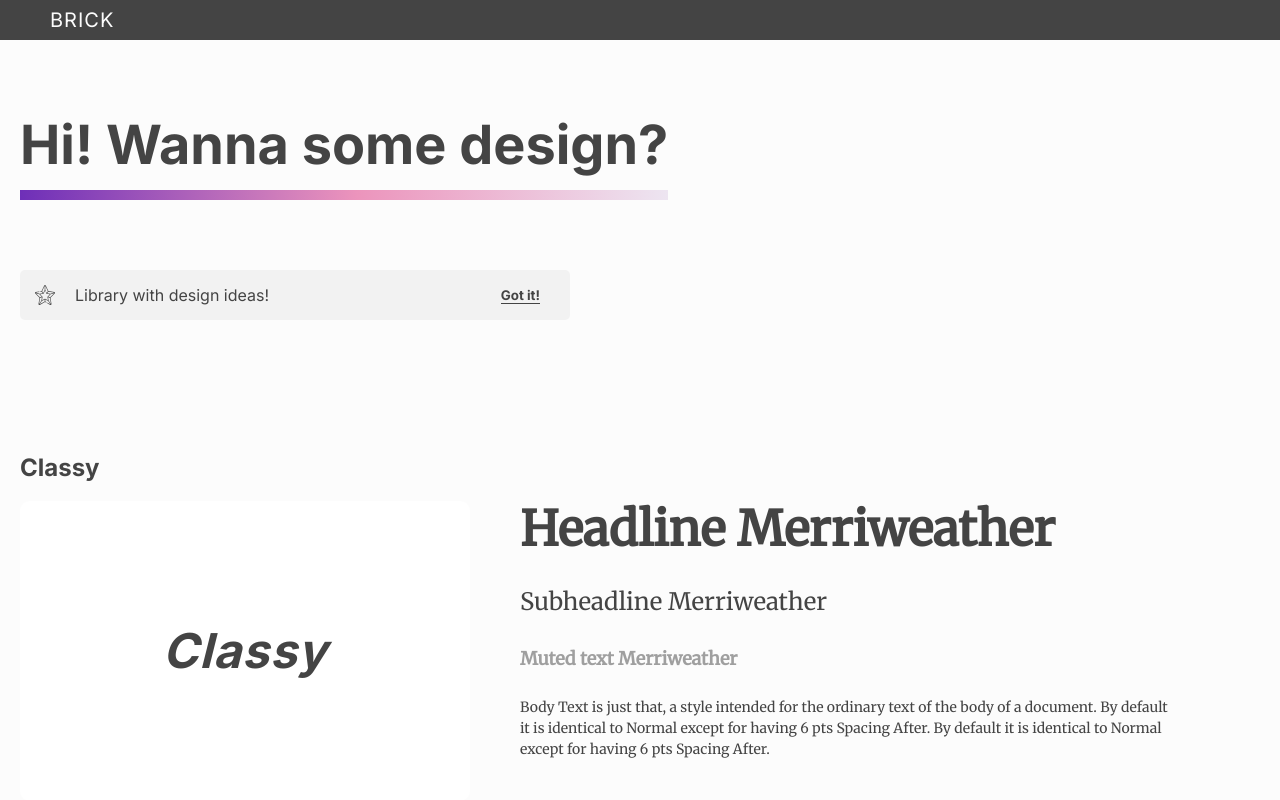
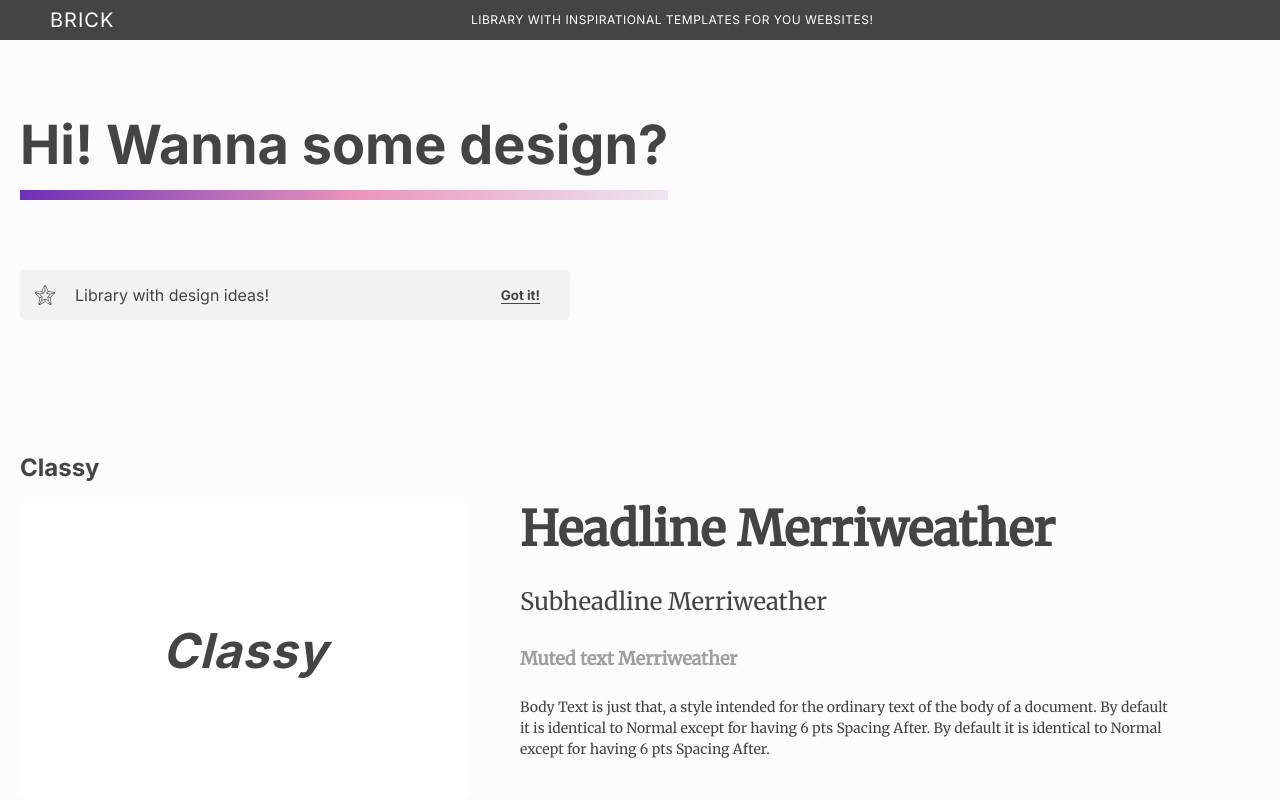
Before and after one commit to serozhkohanna/design-brick, a React (Create React App) app: page / in a window 1280 px wide. Shown: the top 800 px of the page. Built offline with nearby package versions, Linux system fonts and the light colour scheme.

Commit message:
Added subdesc to header component.

```diff
--- a/src/components/Header/Header.scss
+++ b/src/components/Header/Header.scss
@@ -13,5 +13,44 @@ header {
     font-weight: 100;
     text-transform: uppercase;
     letter-spacing: $ls-medium;
+
+    &:hover {
+      color: #EDE5F1;
+    }
+  }
+
+  .text {
+    opacity: 0;
+    visibility: hidden;
+    transition: all .3s ease-in-out;
+    text-transform: uppercase;
+    font-size: 12px;
+    letter-spacing: .5px;
+    margin: 0 auto;
+    color: #fff;
+  }
+
+  &:hover {
+    .text {
+      opacity: 1;
+      visibility: visible;
+      transition: all .3s ease-in-out;
+      animation-name: color;
+      animation-duration: 2s;
+    }
   }
 }
+
+@keyframes color {
+  0% {
+    color: #ffffff;
+  }
+
+  50% {
+    color: #EC94BC;
+  }
+
+  100% {
+    color: #ffffff;
+  }
+}
--- a/src/components/Header/Header.tsx
+++ b/src/components/Header/Header.tsx
@@ -1,9 +1,14 @@
-import React from "react";
+import React, { useState } from "react";
 import './Header.scss';
 
 const Header = () => {
+  const [isVisible, setVisible] = useState(false);
+
   return <header>
 	<h1>Brick</h1>
+	<p className={`text ${isVisible && 'is-visible'}`}>
+	  Library with inspirational templates for you websites!
+	</p>
   </header>
 }
 
```
